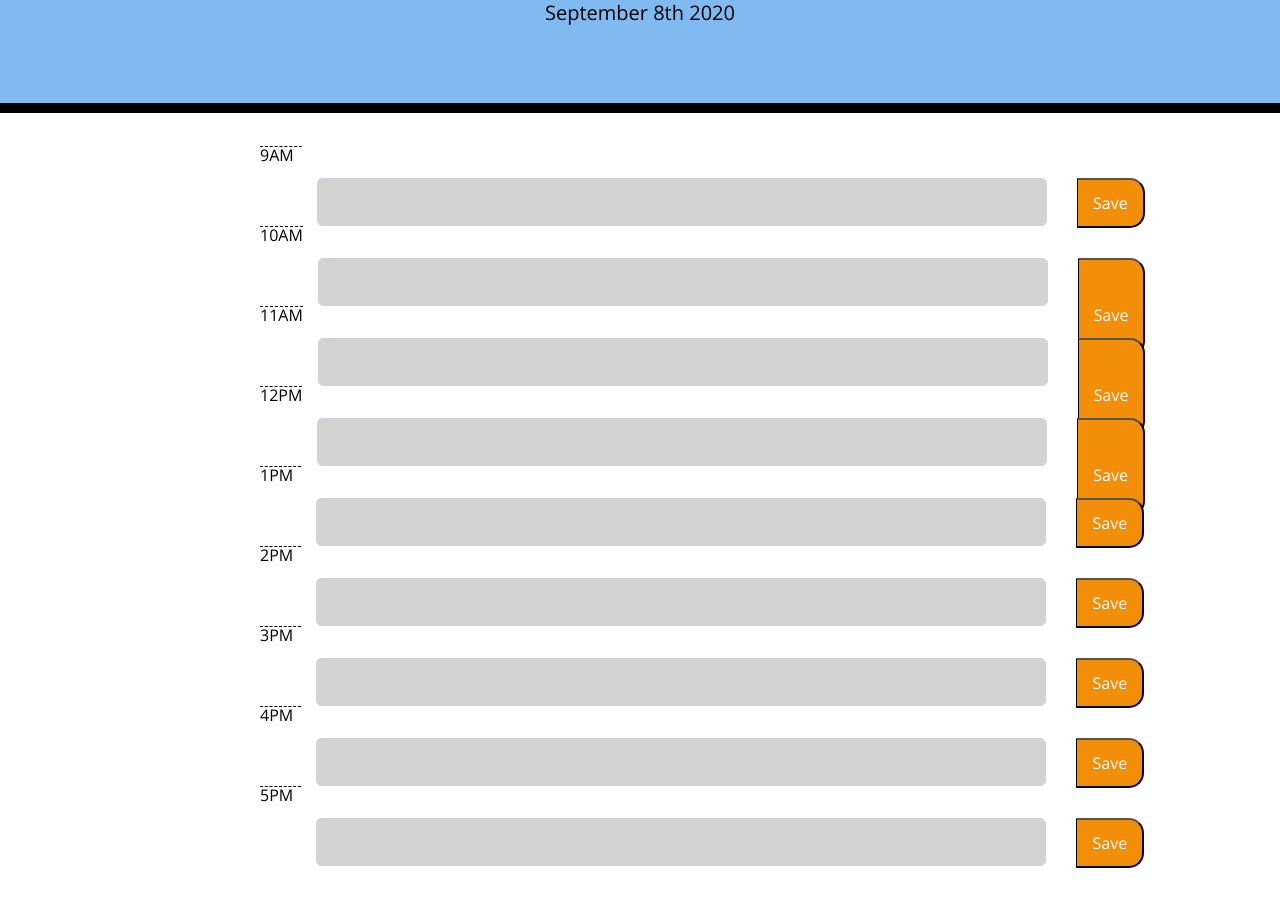
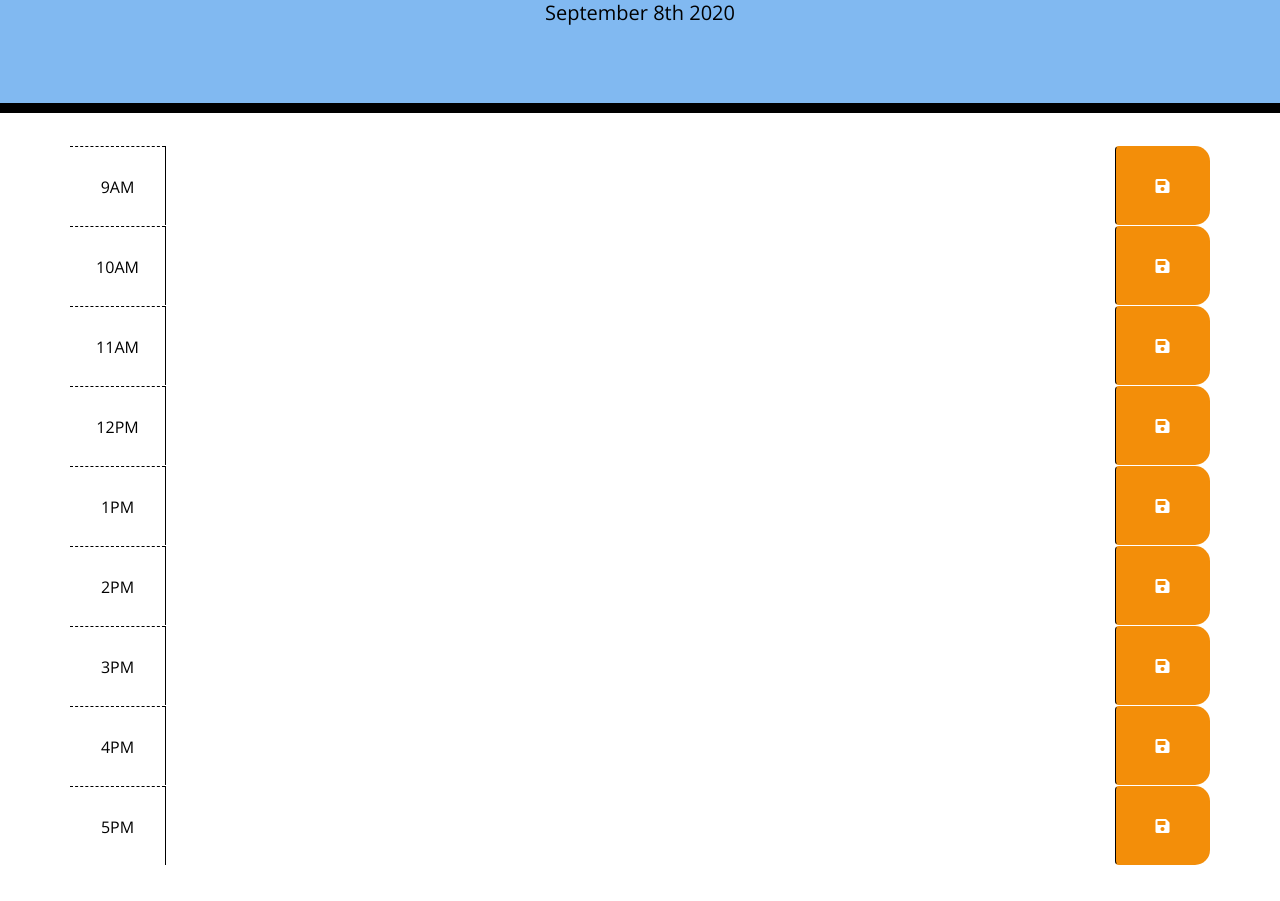
Before and after one commit to n2deep56/Daily-Planner, a plain HTML site: page index.html in a window 1280 px wide. Shown: the part 207-1108 px from the top of the page. After the commit the page ends 1072 px from the top, so only its background shows below. Drawn offline with nearby package versions, Linux system fonts and the light colour scheme.

Commit message:
fixed save button spacing

```diff
--- a/index.html
+++ b/index.html
@@ -30,158 +30,81 @@
       <p id="currentDay" class="lead"></p>
     </header>
 
-    <!-- Timeblocks go here -->
-    <div class="container" class="time-block">
-      <div class="row">
-        <div class="col-2"></div>
-        <div data-se class="hour" class="col-1">9AM &nbsp</div>
-        <div class="col-8" class="time-block">
-          <input
-            data-time="9"
-            id="9am-task"
-            class="form-control form-control-lg"
-            type="text"
-          />
+    <!-- Timeblocks go here --->
+      <div class="container">
+      <div id="hour-9" class="row time-block">
+        <div class="col-md-1 hour">
+          9AM
         </div>
-        <div class="col-1">
-          <button class="saveBtn" type="button" id="9am-task-save">Save</button>
+        <textarea class="col-md-10 description">
+        </textarea>
+        <button class="btn saveBtn col-md-1"><i class="fas fa-save"></i></button>
+      </div>
+      <div id="hour-10" class="row time-block">
+        <div class="col-md-1 hour">
+          10AM
         </div>
+        <textarea class="col-md-10 description">
+        </textarea>
+        <button class="btn saveBtn col-md-1"><i class="fas fa-save"></i></button>
+      </div>
+      <div id="hour-11" class="row time-block">
+        <div class="col-md-1 hour">
+          11AM
+        </div>
+        <textarea class="col-md-10 description">
+        </textarea>
+        <button class="btn saveBtn col-md-1"><i class="fas fa-save"></i></button>
+      </div>
+      <div id="hour-12" class="row time-block">
+        <div class="col-md-1 hour">
+          12PM
+        </div>
+        <textarea class="col-md-10 description">
+        </textarea>
+        <button class="btn saveBtn col-md-1"><i class="fas fa-save"></i></button>
+      </div>
+     <div id="hour-13" class="row time-block">
+        <div class="col-md-1 hour">
+          1PM
+        </div>
+        <textarea class="col-md-10 description">
+        </textarea>
+        <button class="btn saveBtn col-md-1"><i class="fas fa-save"></i></button>
+      </div>
+      <div id="hour-14" class="row time-block">
+        <div class="col-md-1 hour">
+          2PM
+        </div>
+        <textarea class="col-md-10 description">
+        </textarea>
+        <button class="btn saveBtn col-md-1"><i class="fas fa-save"></i></button>
+      </div>
+      <div id="hour-15" class="row time-block">
+       <div class="col-md-1 hour">
+          3PM
+        </div>
+        <textarea class="col-md-10 description">
+        </textarea>
+        <button class="btn saveBtn col-md-1"><i class="fas fa-save"></i></button>
+      </div>
+      <div id="hour-16" class="row time-block">
+        <div class="col-md-1 hour">
+          4PM
+        </div>
+        <textarea class="col-md-10 description">
+        </textarea>
+        <button class="btn saveBtn col-md-1"><i class="fas fa-save"></i></button>
+      </div>
+      <div id="hour-17" class="row time-block">
+        <div class="col-md-1 hour">
+          5PM
+        </div>
+        <textarea class="col-md-10 description">
+        </textarea>
+        <button class="btn saveBtn col-md-1"><i class="fas fa-save"></i></button>
       </div>
 
-      <div class="row">
-        <div class="col-2"></div>
-        <div class="hour" class="col-1">10AM</div>
-        <div class="col-8" class="time-block">
-          <input
-            data-time="10"
-            id="10am-task"
-            class="form-control form-control-lg"
-            type="text"
-          />
-        </div>
-        <div class="col-1">
-          <button class="saveBtn" type="button" id="10am-task-save">
-            Save
-          </button>
-        </div>
-      </div>
-
-      <div class="row">
-        <div class="col-2"></div>
-        <div class="hour" class="col-1">11AM</div>
-        <div class="col-8" class="time-block">
-          <input
-            data-time="11"
-            id="11am-task"
-            class="form-control form-control-lg"
-            type="text"
-          />
-        </div>
-        <div class="col-1">
-          <button class="saveBtn" type="button" id="11am-task-save">
-            Save
-          </button>
-        </div>
-      </div>
-
-      <div class="row">
-        <div class="col-2"></div>
-        <div class="hour" class="col-1">12PM</div>
-        <div class="col-8" class="time-block">
-          <input
-            data-time="12"
-            id="12pm-task"
-            class="form-control form-control-lg"
-            type="text"
-          />
-        </div>
-        <div class="col-1">
-          <button class="saveBtn" type="button" id="12pm-task-save">
-            Save
-          </button>
-        </div>
-      </div>
-
-      <div class="row">
-        <div class="col-2"></div>
-        <div class="hour" class="col-1">1PM &nbsp</div>
-        <div class="col-8" class="time-block">
-          <input
-            data-time="13"
-            id="1pm-task"
-            class="form-control form-control-lg"
-            type="text"
-          />
-        </div>
-        <div class="col-1">
-          <button class="saveBtn" type="button" id="1pm-task-save">Save</button>
-        </div>
-      </div>
-
-      <div class="row">
-        <div class="col-2"></div>
-        <div class="hour" class="col-1">2PM &nbsp</div>
-        <div class="col-8" class="time-block">
-          <input
-            data-time="14"
-            id="2pm-task"
-            class="form-control form-control-lg"
-            type="text"
-          />
-        </div>
-        <div class="col-1">
-          <button class="saveBtn" type="button" id="2pm-task-save">Save</button>
-        </div>
-      </div>
-
-      <div class="row">
-        <div class="col-2"></div>
-        <div class="hour" class="col-1">3PM &nbsp</div>
-        <div class="col-8" class="time-block">
-          <input
-            data-time="15"
-            id="3pm-task"
-            class="form-control form-control-lg"
-            type="text"
-          />
-        </div>
-        <div class="col-1">
-          <button class="saveBtn" type="button" id="3pm-task-save">Save</button>
-        </div>
-      </div>
-
-      <div class="row">
-        <div class="col-2"></div>
-        <div class="hour" class="col-1">4PM &nbsp</div>
-        <div class="col-8" class="time-block">
-          <input
-            data-time="16"
-            id="4pm-task"
-            class="form-control form-control-lg"
-            type="text"
-          />
-        </div>
-        <div class="col-1">
-          <button class="saveBtn" type="button" id="4pm-task-save">Save</button>
-        </div>
-      </div>
-
-      <div class="row">
-        <div class="col-2"></div>
-        <div class="hour" class="col-1">5PM &nbsp</div>
-        <div class="col-8" class="time-block">
-          <input
-            data-time="17"
-            id="5pm-task"
-            class="form-control form-control-lg"
-            type="text"
-          />
-        </div>
-        <div class="col-1">
-          <button class="saveBtn" type="button" id="5pm-task-save">Save</button>
-        </div>
-      </div>
-    </div>
 
     <script src="https://code.jquery.com/jquery-3.4.1.min.js"></script>
     <script src="https://cdnjs.cloudflare.com/ajax/libs/moment.js/2.24.0/moment.min.js"></script>
```
